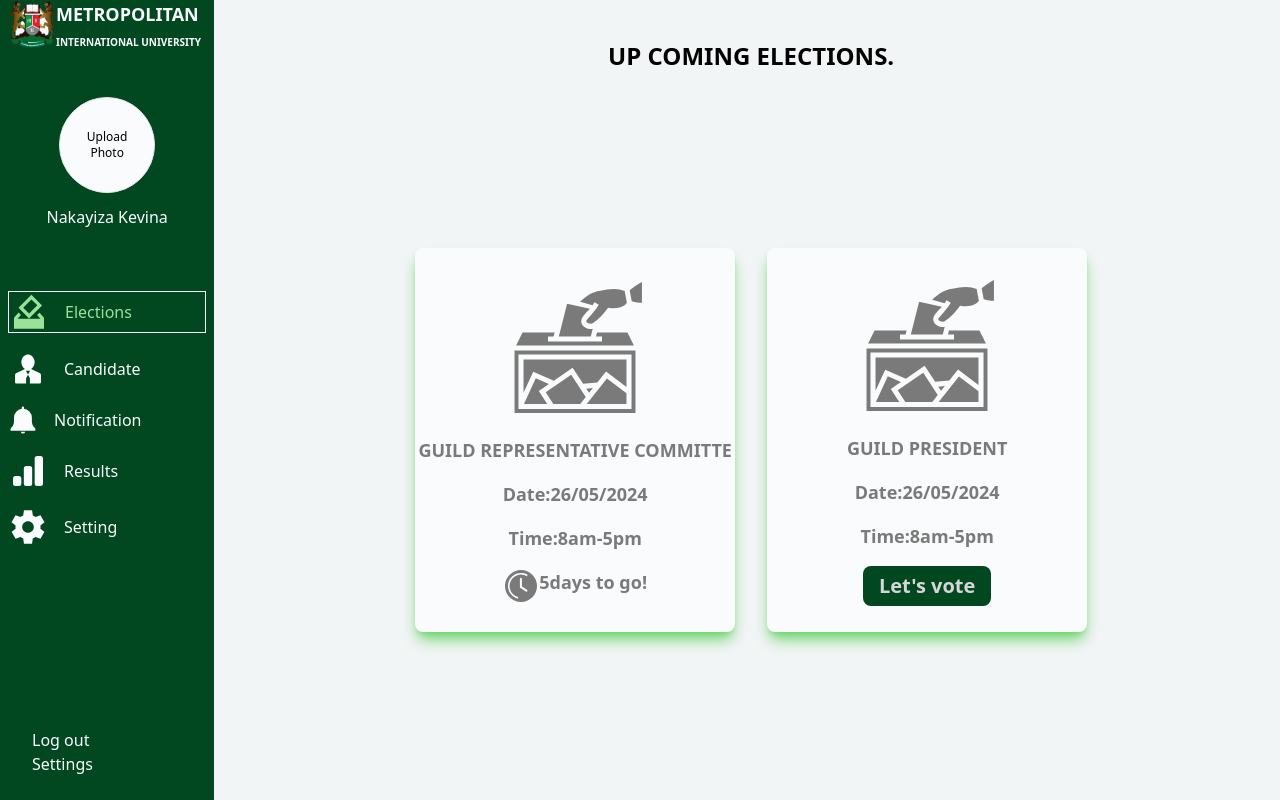
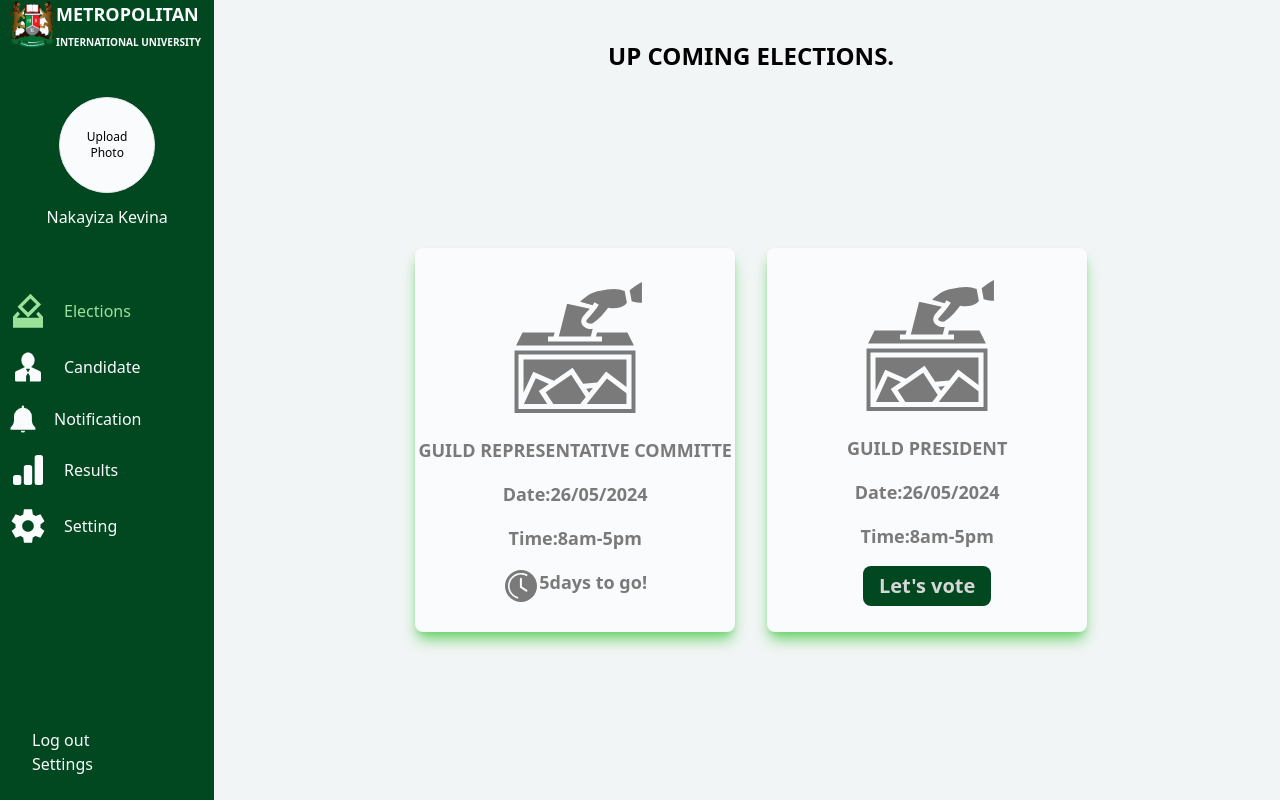
Before and after one commit to nakayizakevina/Final_year_project, a website: page E-voting/SDashboard.html in a window 1280 px wide. Drawn offline with Linux system fonts and the light colour scheme.

Commit message:
have removed the border from the Elections in the side bar

```diff
--- a/E-voting/SDashboard.html
+++ b/E-voting/SDashboard.html
@@ -56,7 +56,7 @@
           <div
             class="hidden lg:w-full lg:h-72 lg:flex lg:flex-col lg:justify-evenly"
           >
-            <span class="text-Popup1-200 w-full flex gap-4 cursor-pointer  border border-white" >
+            <span class="text-Popup1-200 w-full flex gap-4 cursor-pointer" >
               <svg
                 xmlns="http://www.w3.org/2000/svg"
                 width="40"
```
Also changed, not shown: E-voting/output.css.
